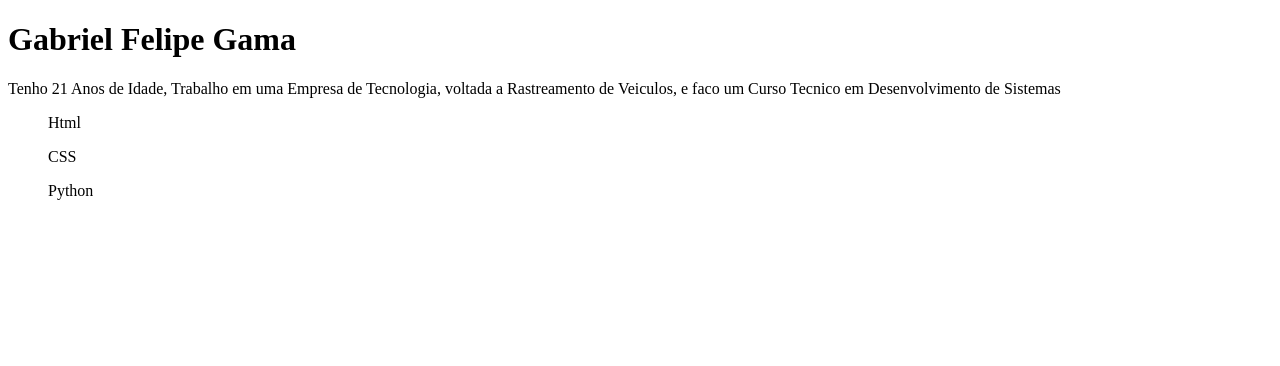
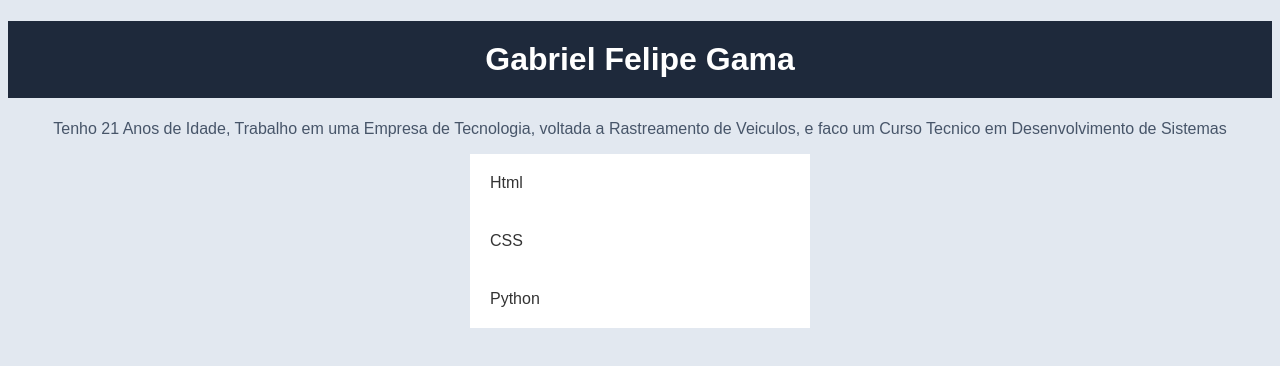
Before and after one commit to Gamma044/meu-portfolio-frontend_aula01, a plain HTML site: page index.html in a window 1280 px wide. Drawn offline with Linux system fonts and the light colour scheme.

Commit message:
config-01

```diff
--- a/index.html
+++ b/index.html
@@ -4,6 +4,7 @@
     <meta charset="UTF-8">
     <meta name="viewport" content="width=device-width, initial-scale=1.0">
     <title>Document</title>
+    <link rel="stylesheet" href="style.css">
 </head>
 <body>
     <h1> Gabriel Felipe Gama </h1>
--- /dev/null
+++ b/style.css
@@ -0,0 +1,24 @@
+body {
+    background-color: #e2e8f0;
+    font-family: Arial, sans-serif;
+    color: #333333;
+}
+
+h1 {
+    background-color: #1e293b; /* Fundo azul escuro */
+    color: #ffffff;            /* Texto branco */
+    text-align: center;        /* Alinhamento ao centro */
+    padding: 20px;             /* Espaço interno para o texto respirar */
+}
+
+p {
+    text-align: center;        /* Texto centralizado */
+    color: #475569;            /* Tom de cinza para o texto */
+}
+
+ul {
+    background-color: #ffffff; /* Fundo branco para a lista */
+    padding: 20px;
+    width: 300px;              /* Largura da caixa */
+    margin: 0 auto;            /* Centraliza a caixa da lista na tela */
+}
```
